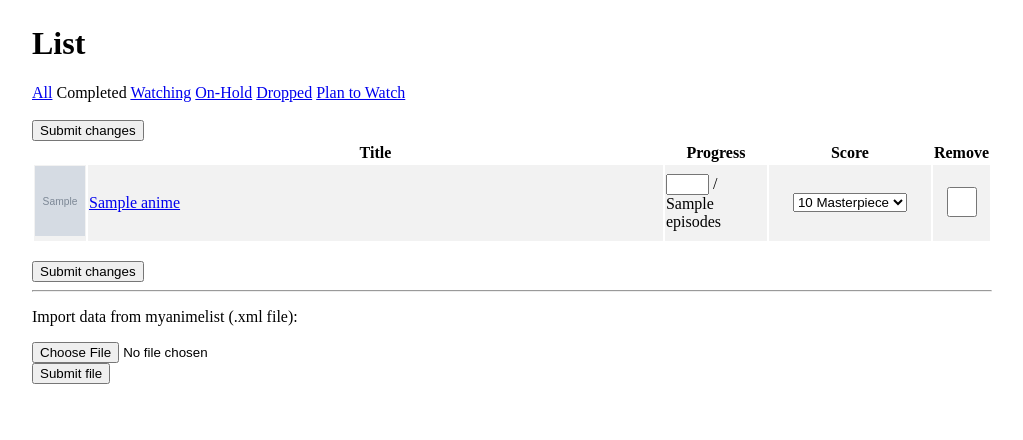
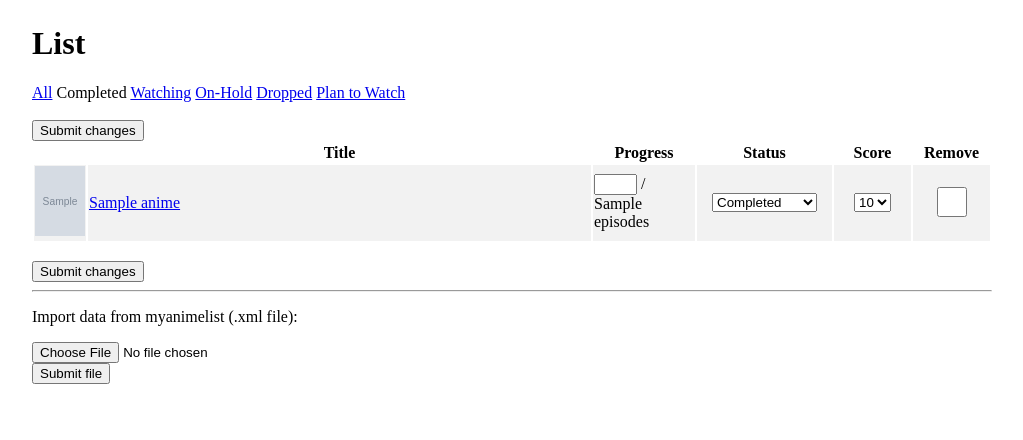
Before and after one commit to bntti/animelist, a Flask app: template templates/list.html in a window 1280 px wide. Shown: the part 46-486 px from the top of the page, without its empty margins (128-1151 px from the left). Run offline with Flask 2, Linux system fonts and the light colour scheme; the template is opened without the code that fills it: most values are stand-ins (such as "Sample title", 1, 10 or a date in 2020); grey boxes marked "Sample" are stand-in pictures.

Commit message:
Add anime status to /list

```diff
--- a/routes.py
+++ b/routes.py
@@ -64,6 +64,12 @@ def list_post() -> Union[str, Response]:
                         list_service.set_status(
                             session["user_id"], anime["id"], "Watching"
                         )
+        if f"status_{anime['id']}" in request.form:
+            new_status = request.form.get(f"status_{anime['id']}")
+            if new_status != anime["status"]:
+                list_service.set_status(
+                    session["user_id"], anime["id"], new_status
+                )
 
         if f"rate_{anime['id']}" in request.form:
             new_score = request.form.get(f"rate_{anime['id']}")
--- a/static/list.css
+++ b/static/list.css
@@ -20,11 +20,16 @@ tr {
 
 .d {
   text-align: center;
-  width: 160px;
+  width: 133px;
 }
 
 .e {
-  width: 50px;
+  text-align: center;
+  width: 75px;
+}
+
+.f {
+  width: 75px;
 }
 
 .selected {
--- a/templates/list.html
+++ b/templates/list.html
@@ -25,8 +25,9 @@
             <th class="a"></th>
             <th class="b">Title</th>
             <th class="c">Progress</th>
-            <th class="d">Score</th>
-            <th class="e">Remove</th>
+            <th class="d">Status</th>
+            <th class="e">Score</th>
+            <th class="f">Remove</th>
         </tr>
         {% for anime in list_data %}
         <tr>
@@ -46,21 +47,40 @@
                 / {{anime.episodes}}
             </td>
             <td class="d">
-                <select name="rate_{{anime.id}}">
-                    <option value="None" {% if not anime.score %} selected {% endif %}></option>
-                    <option value="10" {% if anime.score==10 %} selected {% endif %}>10 Masterpiece</option>
-                    <option value="9" {% if anime.score==9 %} selected {% endif %}>9 Great</option>
-                    <option value="8" {% if anime.score==8 %} selected {% endif %}>8 Very good</option>
-                    <option value="7" {% if anime.score==7 %} selected {% endif %}>7 Good</option>
-                    <option value="6" {% if anime.score==6 %} selected {% endif %}>6 Fine</option>
-                    <option value="5" {% if anime.score==5 %} selected {% endif %}>5 Average</option>
-                    <option value="4" {% if anime.score==4 %} selected {% endif %}>4 Bad</option>
-                    <option value="3" {% if anime.score==3 %} selected {% endif %}>3 Very bad</option>
-                    <option value="2" {% if anime.score==2 %} selected {% endif %}>2 Horrible</option>
-                    <option value="1" {% if anime.score==1 %} selected {% endif %}>1 Appaling</option>
+                <select name="status_{{anime.id}}">
+                    <option value="Completed" {% if anime.status=="Completed" %} selected {% endif %}>
+                        Completed
+                    </option>
+                    <option value="Watching" {% if anime.status=="Watching" %} selected {% endif %}>
+                        Watching
+                    </option>
+                    <option value="On-Hold" {% if anime.status=="On-Hold" %} selected {% endif %}>
+                        On-Hold
+                    </option>
+                    <option value="Dropped" {% if anime.status=="Dropped" %} selected {% endif %}>
+                        Dropped
+                    </option>
+                    <option value="Plan to Watch" {% if anime.status=="Plan to Watch" %} selected {% endif %}>
+                        Plan to Watch
+                    </option>
                 </select>
             </td>
             <td class="e">
+                <select name="rate_{{anime.id}}">
+                    <option value="None" {% if not anime.score %} selected {% endif %}></option>
+                    <option value="10" {% if anime.score==10 %} selected {% endif %}>10</option>
+                    <option value="9" {% if anime.score==9 %} selected {% endif %}>9</option>
+                    <option value="8" {% if anime.score==8 %} selected {% endif %}>8</option>
+                    <option value="7" {% if anime.score==7 %} selected {% endif %}>7</option>
+                    <option value="6" {% if anime.score==6 %} selected {% endif %}>6</option>
+                    <option value="5" {% if anime.score==5 %} selected {% endif %}>5</option>
+                    <option value="4" {% if anime.score==4 %} selected {% endif %}>4</option>
+                    <option value="3" {% if anime.score==3 %} selected {% endif %}>3</option>
+                    <option value="2" {% if anime.score==2 %} selected {% endif %}>2</option>
+                    <option value="1" {% if anime.score==1 %} selected {% endif %}>1</option>
+                </select>
+            </td>
+            <td class="f">
                 <div style="text-align:center">
                     <input type="checkbox" name="remove_{{anime.id}}" style="width:30px; height:30px;">
                 </div>
```
Also changed, not shown: list_service.py (+7 -6 lines).
